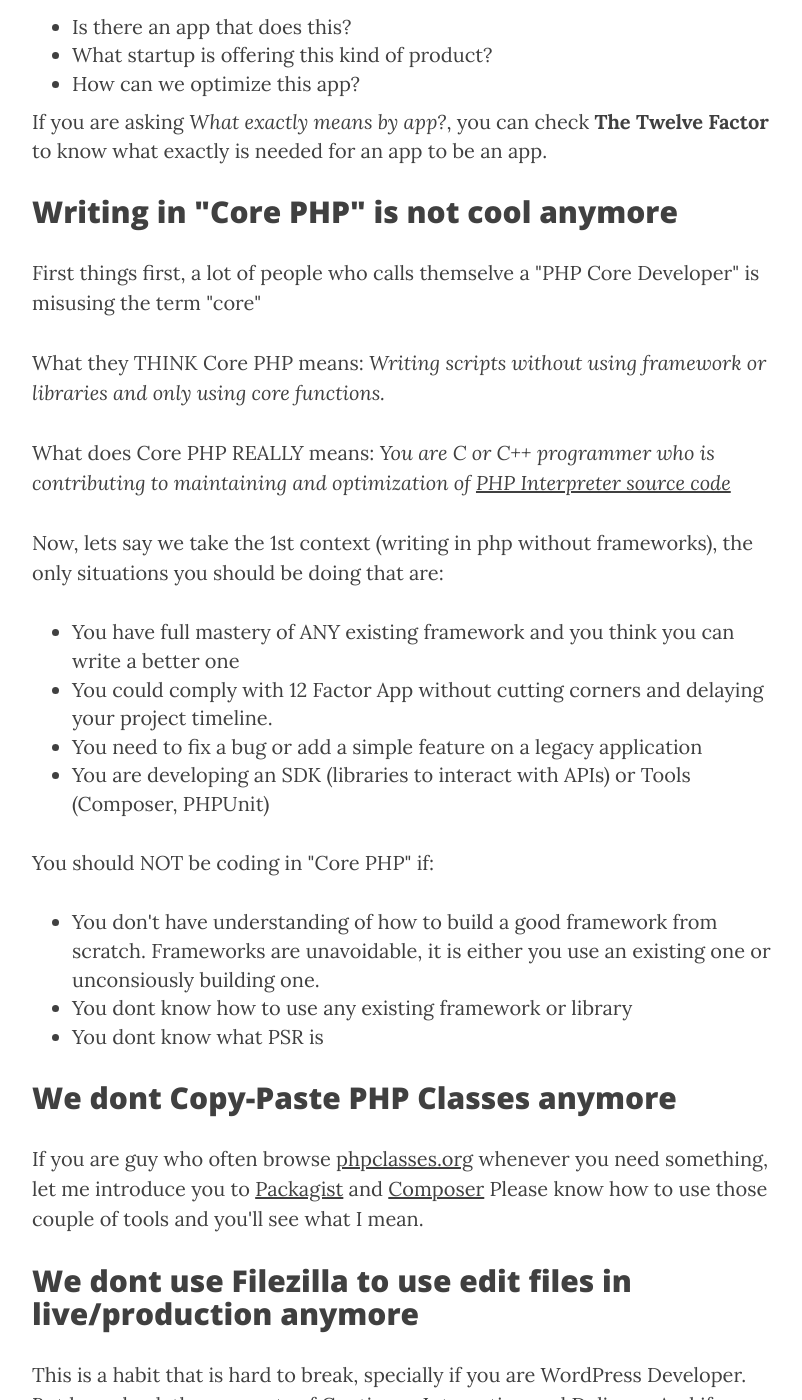
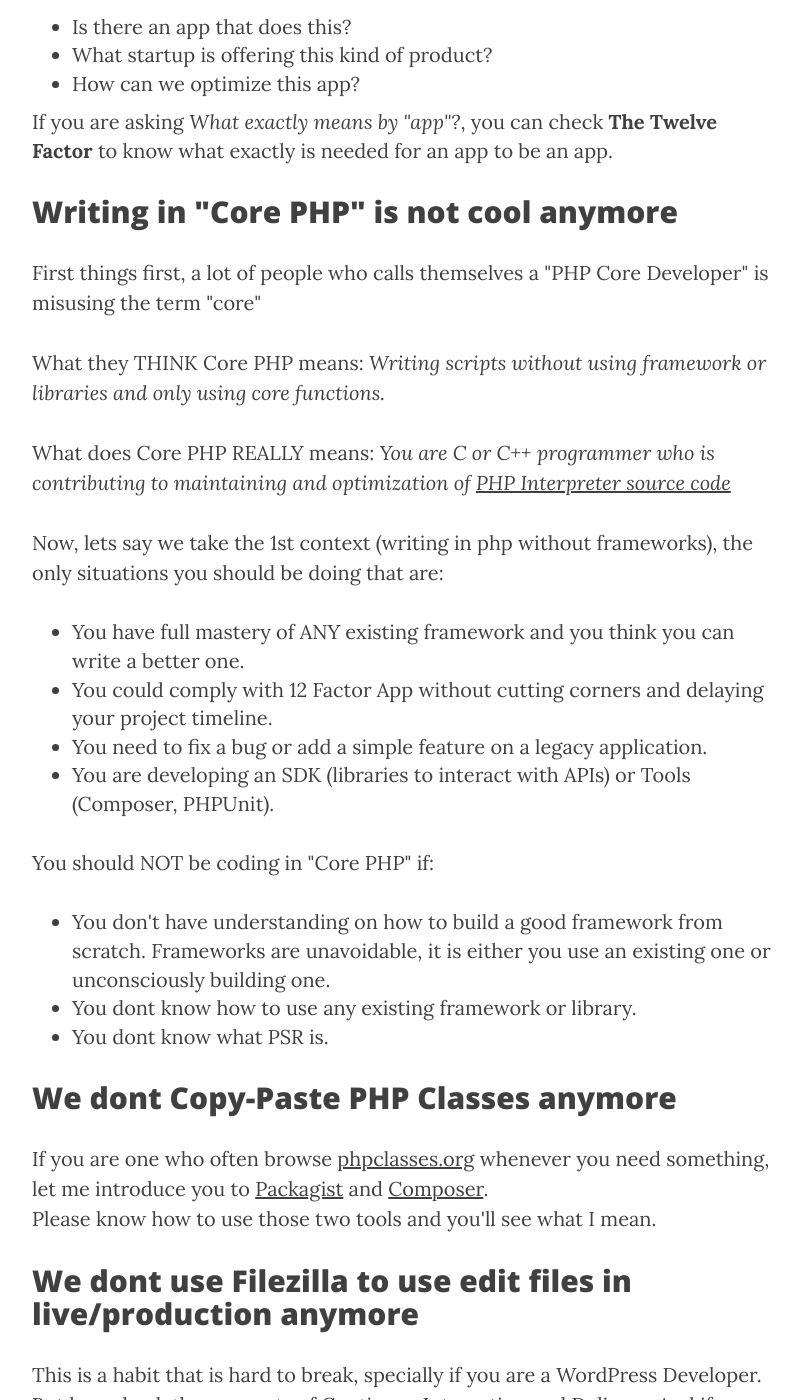
Before and after one commit to buonzz/buonzz.github.io, a Jekyll site: the page built from _posts/2019-07-01-php-web-development-in-2019.html, in a window 1280 px wide and 1400 px high, scrolled down 1542 px. Shown: the whole window, without its empty margins (233-1035 px from the left). Built offline with Jekyll 4.4.1, drawn with Linux system fonts in a browser that asks for light colours; nearby versions of some CDN libraries; comment, search, counter and statistics services are not loaded; some of the changed text lies outside the part shown.

Commit message:
corrected typos

```diff
--- a/_posts/2019-07-01-php-web-development-in-2019.html
+++ b/_posts/2019-07-01-php-web-development-in-2019.html
@@ -37,30 +37,30 @@
     <li>How can we optimize this app?</li>
 </ul>
 
-If you are asking <i>What exactly means by app?</i>, you can check <b><a href="https://12factor.net/" rel="nofollow" target="_blank">The Twelve Factor</a></b> to know what exactly is needed for an app to be an app.
+If you are asking <i>What exactly means by "app"?</i>, you can check <b><a href="https://12factor.net/" rel="nofollow" target="_blank">The Twelve Factor</a></b> to know what exactly is needed for an app to be an app.
 </p>
 
 <h2>Writing in "Core PHP" is not cool anymore</h2>
 
-<p>First things first, a lot of people who calls themselve a "PHP Core Developer" is misusing the term "core"</p>
+<p>First things first, a lot of people who calls themselves a "PHP Core Developer" is misusing the term "core"</p>
 <p>What they THINK Core PHP means: <i> Writing scripts without using framework or libraries and only using core functions.</i></p>
 <p>What does Core PHP REALLY means:<i> You are C or C++ programmer who is contributing to maintaining and optimization of
     <a href="https://github.com/php/php-src" target="_blank" rel="nofollow">PHP Interpreter source code</a></i></p>
 
 <p>Now, lets say we take the 1st context (writing in php without frameworks), the only situations you should be doing that are:
     <ul>
-        <li>You have full mastery of ANY existing framework and you think you can write a better one</li>
+        <li>You have full mastery of ANY existing framework and you think you can write a better one.</li>
         <li>You could comply with <a href="https://12factor.net/" target="_blank" rel="nofollow">12 Factor App</a> without cutting corners and delaying your project timeline.</li>
-        <li>You need to fix a bug or add a simple feature on a legacy application</li>
-        <li>You are developing an SDK (libraries to interact with APIs) or Tools (Composer, PHPUnit)</li>
+        <li>You need to fix a bug or add a simple feature on a legacy application.</li>
+        <li>You are developing an SDK (libraries to interact with APIs) or Tools (Composer, PHPUnit).</li>
     </ul>
 </p>
 
 <p>You should NOT be coding in "Core PHP" if:
     <ul>
-        <li>You don't have understanding of how to build a good framework from scratch. Frameworks are unavoidable, it is either you use an existing one or unconsiously building one.</li>
-        <li>You dont know how to use any existing framework or library</li>
-        <li>You dont know what PSR is</li>
+        <li>You don't have understanding on how to build a good framework from scratch. Frameworks are unavoidable, it is either you use an existing one or unconsciously building one.</li>
+        <li>You dont know how to use any existing framework or library.</li>
+        <li>You dont know what PSR is.</li>
     </ul>
 </p>
 
@@ -77,14 +77,14 @@
 
 <h2>We dont Copy-Paste PHP Classes anymore</h2>
 
-<p>If you are guy who often browse <a href="https://www.phpclasses.org" target="blank" rel="nofollow">phpclasses.org</a> whenever you need something,
-    let me introduce you to <a href="https://packagist.org/"  target="blank" rel="nofollow">Packagist</a> and <a href="https://getcomposer.org/"  target="blank" rel="nofollow">Composer</a>
-    Please know how to use those couple of tools and you'll see what I mean.
+<p>If you are one who often browse <a href="https://www.phpclasses.org" target="blank" rel="nofollow">phpclasses.org</a> whenever you need something,
+    let me introduce you to <a href="https://packagist.org/"  target="blank" rel="nofollow">Packagist</a> and <a href="https://getcomposer.org/"  target="blank" rel="nofollow">Composer</a>.<br/>
+    Please know how to use those two tools and you'll see what I mean.
 </p>
 
 <h2>We dont use Filezilla to use edit files in live/production anymore</h2>
 
-<p>This is a habit that is hard to break, specially if you are WordPress Developer. But hey, check the concepts of <a href="https://dzone.com/articles/what-is-continuous-integration-andontinuous-delive"  target="blank" rel="nofollow">Continous Integration and Delivery</a>. And if you are a WP developer, please check <a href="https://roots.io/"  target="blank" rel="nofollow">Roots.io</a>
+<p>This is a habit that is hard to break, specially if you are a WordPress Developer. But hey, check the concepts of <a href="https://dzone.com/articles/what-is-continuous-integration-andontinuous-delive"  target="blank" rel="nofollow">Continous Integration and Delivery</a>. And if you are a WP developer, please check <a href="https://roots.io/"  target="blank" rel="nofollow">Roots.io</a>
 </p>
 
 <p>There you have it! Sorry if you are expecting some cool PHP syntax, but if that is what you are looking for, I have a <a href="/php-features-you-rarely-use-1">post</a> for that :)</p>
```
